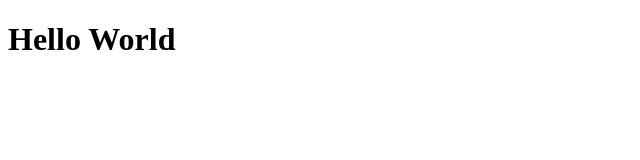
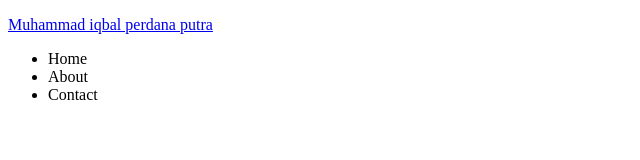
Before and after one commit to iqbalptr/myprofile, a plain HTML site: page index.html in a window 1280 px wide. Shown: the whole page, without its empty margins (0-640 px from the left). Drawn offline with Linux system fonts and the light colour scheme.

Commit message:
init file

```diff
--- a/index.html
+++ b/index.html
@@ -7,6 +7,24 @@
     <title>About Me</title>
 </head>
 <body>
-    <h1>Hello World</h1>
+    <header>
+    <div class="container">
+        <div class="nav">
+            <div class="logo"><a href="#">
+                <p>Muhammad iqbal perdana putra</p>
+            </a>
+        </div>
+
+        </div>
+        <div class="navbar">
+            <ul>
+               <li>Home</li>
+               <li>About</li>
+               <li>Contact</li>
+
+            </ul>
+        </div>
+    </div>
+</header>
 </body>
 </html>
```
